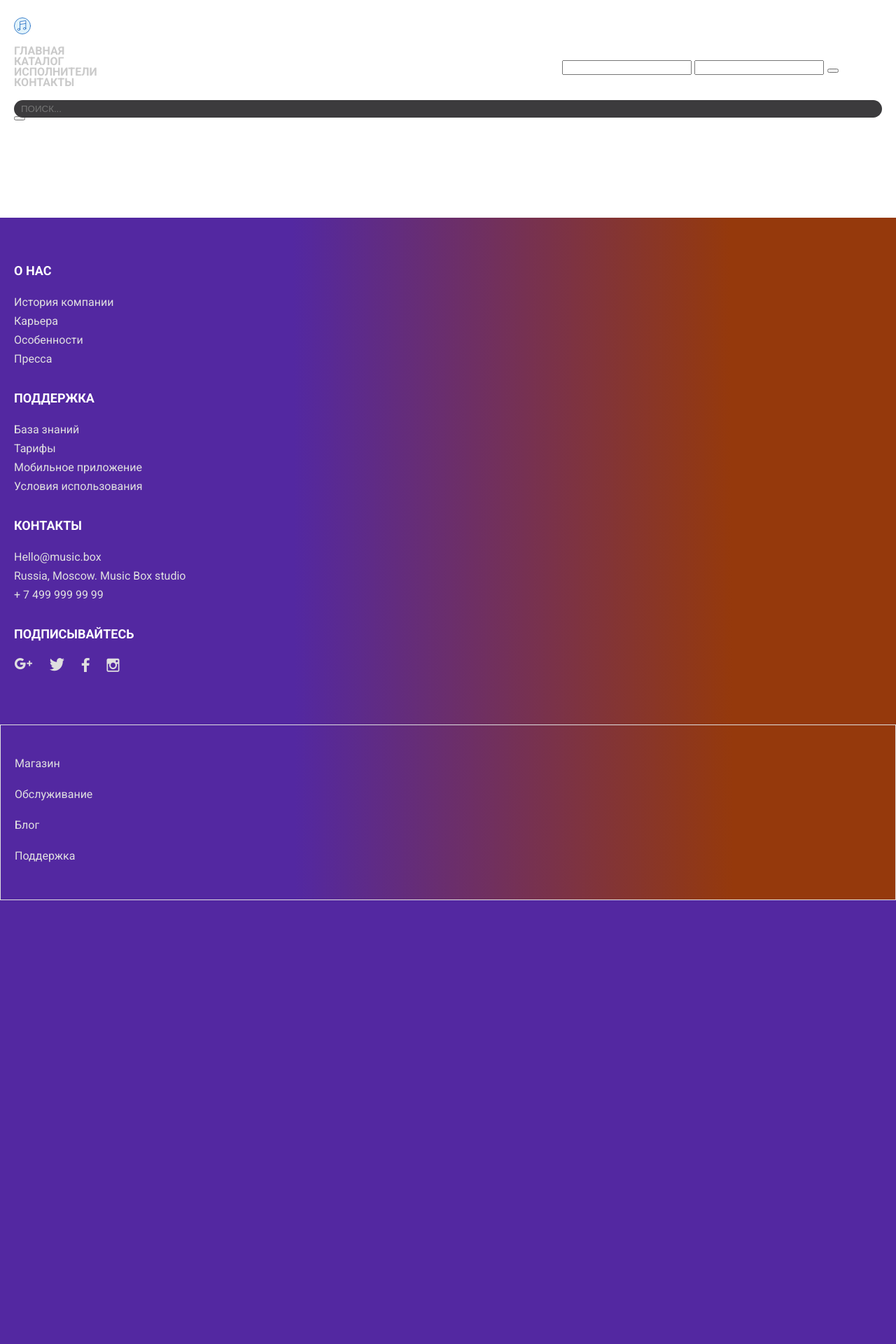
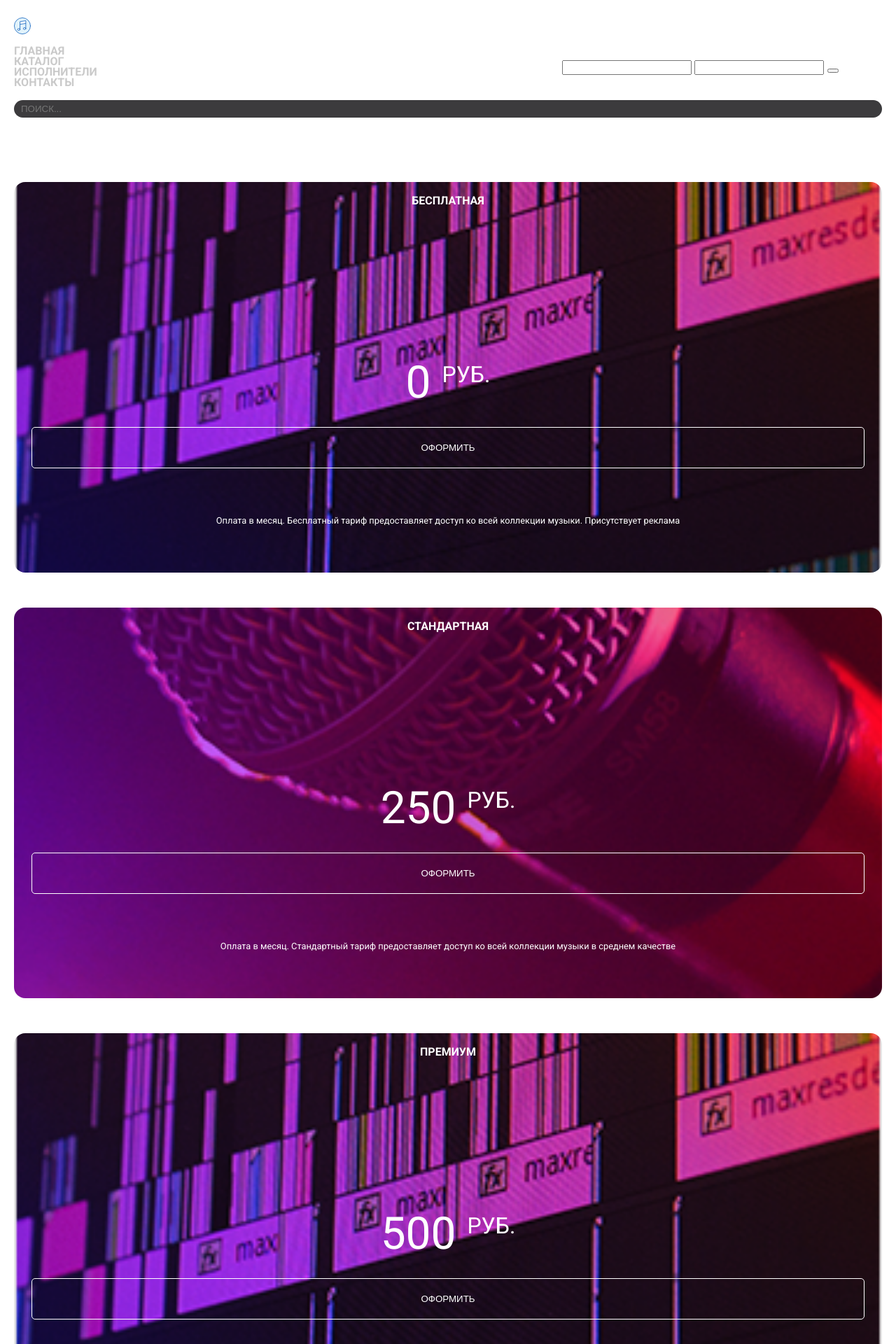
Before and after one commit to RainRa/layout-designer-project-lvl2, a PHP site: page / in a window 1280 px wide. Shown: the top 1920 px of the page at 70% size. Before the commit the page ends 1286 px from the top, so only its background shows below. Run offline with PHP 8.4, Linux system fonts and the light colour scheme.

Commit message:
Add subscription forms section into  index.html

```diff
--- a/src/artist.html
+++ b/src/artist.html
@@ -45,7 +45,6 @@
       </div>
     </div>
   </header>
-
   <!-- BANNER ARTIST  -->
   <section id="page-description" class="bg-banner-artist">
     <div class="container pt-225 pb-200">
--- a/src/css/style.css
+++ b/src/css/style.css
@@ -16,6 +16,8 @@ ul {
 
 img {
   display: block;
+  max-width: 100%;
+  height: auto;
 }
 
 .h1 {
@@ -125,6 +127,10 @@ body {
   align-items: center;
 }
 
+.align-vertical-super {
+  vertical-align: super;
+}
+
 .align-txt-center {
   text-align: center;
 }
@@ -173,16 +179,32 @@ body {
   margin-bottom: 30px;
 }
 
+.mb-40 {
+  margin-bottom: 40px;
+}
+
 .mb-50 {
   margin-bottom: 50px;
+}
+
+.mb-65 {
+  margin-bottom: 65px;
 }
 
 .mb-100 {
   margin-bottom: 100px;
 }
 
+.mb-200 {
+  margin-bottom: 200px;
+}
+
 .pt-40 {
   padding-top: 40px;
+}
+
+.pb-25 {
+  padding-bottom: 15px;
 }
 
 .pb-50 {
@@ -245,6 +267,13 @@ body {
   color: #fff;
   border: none;
   cursor: pointer;
+}
+
+.btn-transparent {
+  color: #fff;
+  background-color: transparent;
+  border: 1px solid #FFFFFF;
+  border-radius: 5px;
 }
 
 .btn-purple {
@@ -314,4 +343,30 @@ body {
 .big-cover {
   width: 137px;
 }
+
+.subscription-item {
+  padding: 15px 25px 65px 25px;
+  border-radius: 16px;
+}
+
+.bg-free {
+  background-image: url(../images/subscribe_1.png);
+  background-repeat: no-repeat;
+  background-position: center;
+  background-size: cover;
+}
+
+.bg-standart {
+  background-image: url(../images/subscribe_2.png);
+  background-repeat: no-repeat;
+  background-position: center;
+  background-size: cover;
+}
+
+.bg-premium {
+  background-image: url(../images/subscribe_1.png);
+  background-repeat: no-repeat;
+  background-position: center;
+  background-size: cover;
+}
 /*# sourceMappingURL=style.css.map */
--- a/src/index.html
+++ b/src/index.html
@@ -64,24 +64,33 @@
   <!-- MAIN -->
   <main>
 
-    <section>
+    <!-- SUBSCRIPTION FORMS -->
+    <section id="page-pricing" class="pt-100">
       <div class="container">
-        <!-- SUBSCRIPTION FORMS -->
-        <h2>Формы подписки</h2>
-        <ul>
-          <li>
-            <h3></h3>
-            <div>
-              <p></p>
-              <p></p>
-            </div>
-            <button></button>
-            <p></p>
+        <h2 class="mb-25 h2 align-txt-center">Формы подписки</h2>
+        <ul class="w-100">
+          <li class="subscription-item d-flex flex-column align-items-center mb-50 bg-free">
+            <h3 class="mb-200 mt-20 h3 uppercase">Бесплатная</h3>
+            <p class="pb-25 ts-64 uppercase">0 <span class="ts-32 align-vertical-super">руб.</span></p>
+            <button class="btn btn-transparent w-100 mb-65 uppercase">Оформить</button>
+            <p class="ts-small align-txt-center">Оплата в месяц. Бесплатный тариф предоставляет доступ ко всей коллекции музыки. Присутствует реклама</p>
           </li>
-          <li></li>
-          <li></li>
+
+          <li class="subscription-item d-flex flex-column align-items-center mb-50 bg-standart">
+            <h3 class="mb-200 mt-20 h3 uppercase">Стандартная</h3>
+            <p class="pb-25 ts-64 uppercase">250 <span class="ts-32 align-vertical-super">руб.</span></p>
+            <button class="btn btn-transparent w-100 mb-65 uppercase">Оформить</button>
+            <p class="ts-small align-txt-center">Оплата в месяц. Стандартный тариф предоставляет доступ ко всей коллекции музыки в среднем качестве</p>
+          </li>
+
+          <li class="subscription-item d-flex flex-column align-items-center mb-40 bg-premium">
+            <h3 class="mb-200 mt-20 h3 uppercase">Премиум</h3>
+            <p class="pb-25 ts-64 uppercase">500 <span class="ts-32 align-vertical-super">руб.</span></p>
+            <button class="btn btn-transparent w-100 mb-65 uppercase">Оформить</button>
+            <p class="ts-small align-txt-center">Оплата в месяц. Премиум тариф предоставляет доступ ко всей коллекции музыки в высоком качестве</p>
+          </li>
         </ul>
-        <p>На всех тарифах возможно прослушивание музыки с мобильных устройств. На премиум тарифе вы можете скачать все
+        <p class="ts-16 align-txt-center">На всех тарифах возможно прослушивание музыки с мобильных устройств. На премиум тарифе вы можете скачать все
           композиции на ваше устройство и слушать музыку без подключения к интернету</p>
       </div>
     </section>
--- a/src/scss/base/_atomic.scss
+++ b/src/scss/base/_atomic.scss
@@ -40,6 +40,10 @@ body {
 
 .align-items-center {
 align-items: center;
+}
+
+.align-vertical-super {
+  vertical-align: super;
 }
 
 .align-txt-center {
@@ -94,17 +98,33 @@ align-items: center;
   margin-bottom: 30px;
 }
 
+.mb-40 {
+  margin-bottom: 40px;
+}
+
 .mb-50 {
   margin-bottom: 50px;
+}
+
+.mb-65 {
+  margin-bottom: 65px;
 }
 
 .mb-100 {
   margin-bottom: 100px;
 }
 
+.mb-200 {
+  margin-bottom: 200px;
+}
+
 // PADDINGS
 .pt-40 {
   padding-top: 40px;
+}
+
+.pb-25 {
+  padding-bottom: 15px;
 }
 
 .pb-50 {
@@ -122,6 +142,7 @@ align-items: center;
 .pb-200 {
   padding-bottom: 200px;
 }
+
 // COLORS
 .color-white {
   color: $color-white;
--- a/src/scss/base/_normalize.scss
+++ b/src/scss/base/_normalize.scss
@@ -17,4 +17,6 @@ ul {
 
 img {
   display: block;
+  max-width: 100%;
+  height: auto;
 }
--- /dev/null
+++ b/src/scss/blocks/_subscribe-forms.scss
@@ -0,0 +1,29 @@
+
+.subscription-item {
+  padding: 15px 25px 65px 25px;
+  border-radius: 16px;
+}
+
+.bg-free {
+  background-image: url(../images/subscribe_1.png);
+
+  background-repeat: no-repeat;
+  background-position: center;
+  background-size: cover;
+}
+
+.bg-standart {
+  background-image: url(../images/subscribe_2.png);
+
+  background-repeat: no-repeat;
+  background-position: center;
+  background-size: cover;
+}
+
+.bg-premium {
+  background-image: url(../images/subscribe_1.png);
+
+  background-repeat: no-repeat;
+  background-position: center;
+  background-size: cover;
+}
--- a/src/scss/components/_buttons.scss
+++ b/src/scss/components/_buttons.scss
@@ -7,6 +7,13 @@
   cursor: pointer;
 }
 
+.btn-transparent {
+  color: $color-white;
+  background-color: transparent;
+  border: 1px solid #FFFFFF;
+  border-radius: 5px;
+}
+
 .btn-purple {
   background-color: $color-purple;
 }
--- a/src/scss/style.scss
+++ b/src/scss/style.scss
@@ -10,4 +10,5 @@
 @import './components/_inputs.scss';
 @import './blocks/_popular-track';
 @import './blocks/_discography';
-@import './blocks/_Similar-Artist'
+@import './blocks/_similar-Artist';
+@import './blocks/_subscribe-forms'
```
